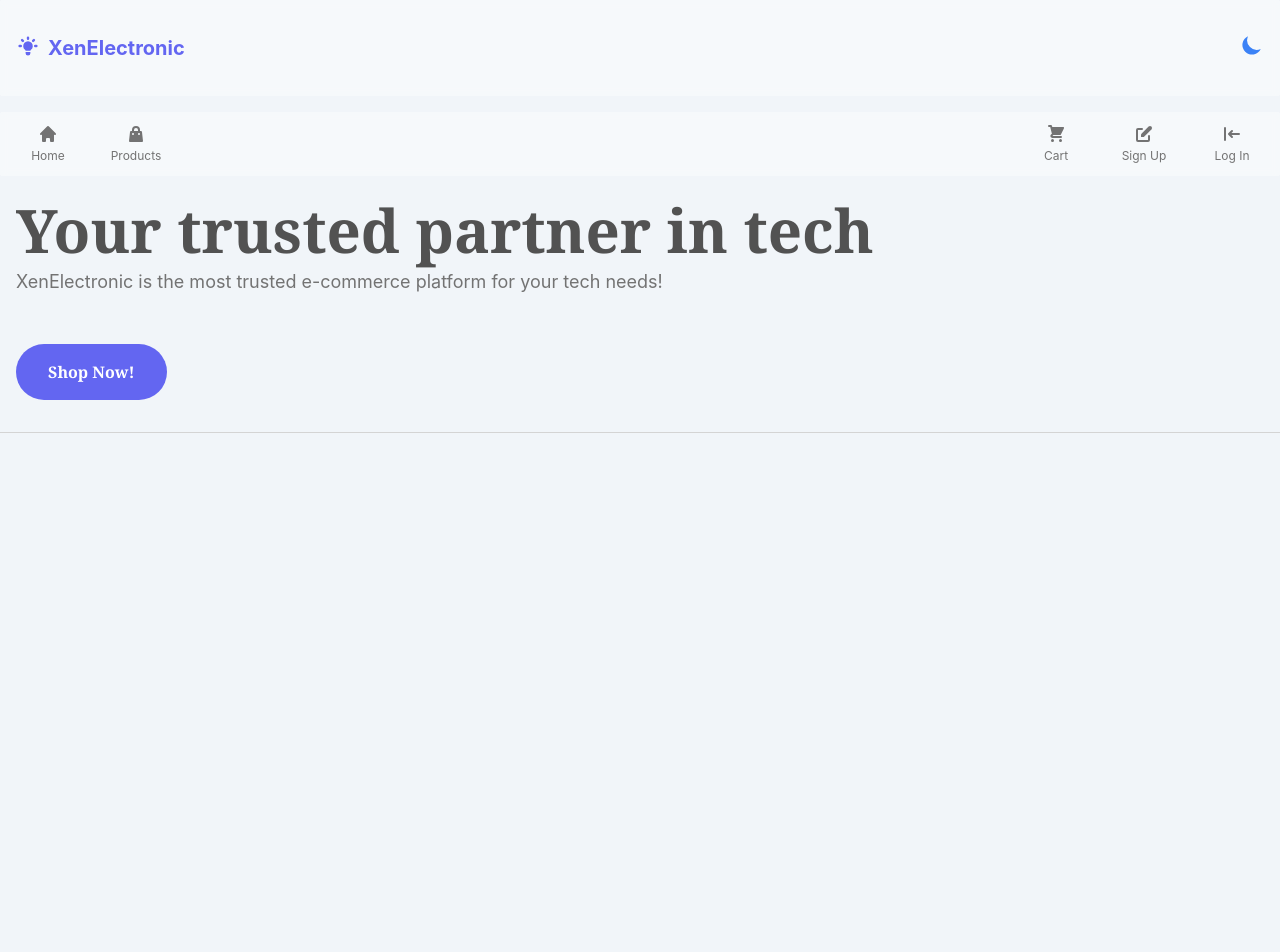
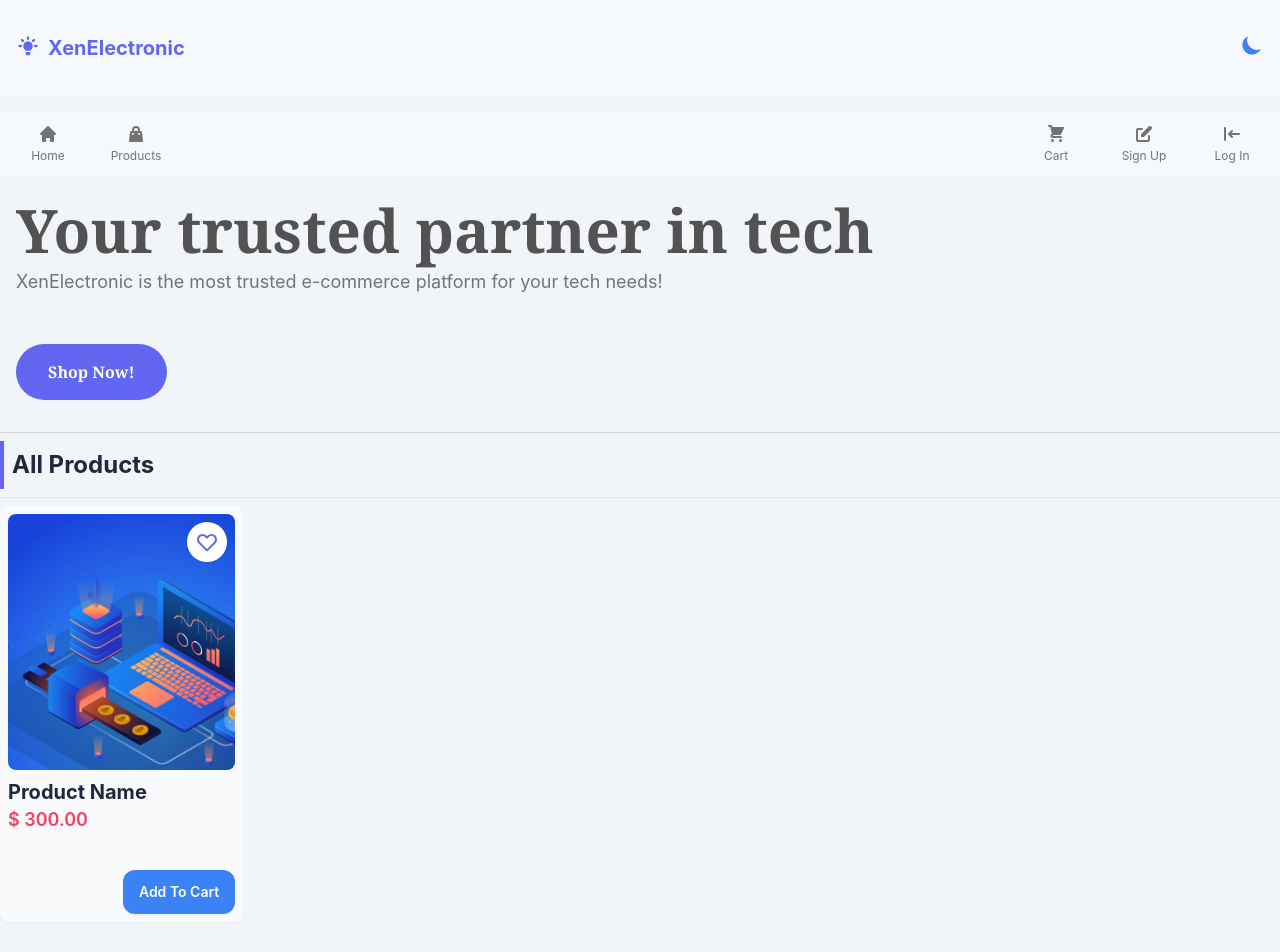
Before and after one commit to philipjonlewis/XenElectronic, a React (Vite) app in the folder client/: page / in a window 1280 px wide. Shown: the top 952 px of the page. Built offline with nearby package versions, Linux system fonts and the light colour scheme.

Commit message:
product card styling

```diff
--- a/client/src/components/index.ts
+++ b/client/src/components/index.ts
@@ -1,3 +1,3 @@
 import LandingNavbar from './navigation/LandingNavbar'
-import HomeProductsList from './lists/HomeProductsList'
-export { LandingNavbar, HomeProductsList }
+import HomePageProductList from './lists/HomePageProductList'
+export { LandingNavbar, HomePageProductList }
--- /dev/null
+++ b/client/src/components/lists/HomePageProductList.tsx
@@ -0,0 +1,38 @@
+import React from 'react'
+import { ShoppingCartIcon, HeartIcon } from '@heroicons/react/outline'
+
+const HomePageProductList = () => {
+  return (
+    <div className=''>
+      <div className='border-b-[1px] mb-2'>
+        <p className='p-2 my-2 text-2xl font-bold border-l-4 border-indigo-500'>All Products</p>
+      </div>
+
+      <div className='grid grid-cols-5 gap-4 '>
+        <div className='bg-slate-50 h-100 rounded-lg p-2 shadow-sm relative flex flex-col'>
+          <div className='absolute top-4 right-4 bg-white p-2 rounded-full cursor-pointer shadow-sm'>
+            <div>
+              <HeartIcon className='w-6 h-6 text-indigo-500' />
+            </div>
+          </div>
+          <div className='bg-yellow-500 w-full h-64 rounded-lg overflow-hidden'>
+            <img src='images/landing.jpg' alt='' className='object-cover h-64' />
+          </div>
+          <div className='mt-2'>
+            <p className='font-bold text-xl'>Product Name</p>
+          </div>
+          <div className=''>
+            <p className='text-rose-500 font-semibold text-lg'>$ 300.00</p>
+          </div>
+          <div className='mt-auto bg-blue-500 w-fit ml-auto py-3 px-4 rounded-xl cursor-pointer shadow-sm'>
+            <p className='font-semibold text-sm text-white '>Add To Cart</p>
+          </div>
+        </div>
+
+        {/* <div className='bg-red-500'>Hello</div> */}
+      </div>
+    </div>
+  )
+}
+
+export default HomePageProductList
--- a/client/src/pages/Home.tsx
+++ b/client/src/pages/Home.tsx
@@ -1,7 +1,7 @@
 import React from 'react'
 // import { HomeProductsList } from '../components'
 import { NavLink, useNavigate } from 'react-router-dom'
-
+import { HomePageProductList } from '../components'
 const Home = () => {
   return (
     <div className='w-full '>
@@ -39,6 +39,7 @@ const Home = () => {
         </div>
       </div>
 
+      <HomePageProductList />
       {/* <HomeProductsList /> */}
     </div>
   )
```
